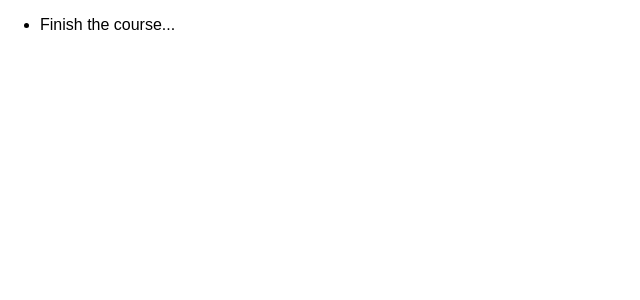
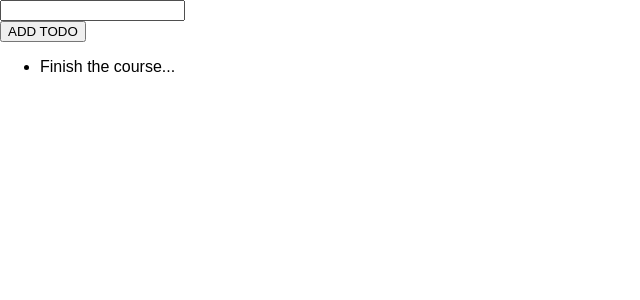
Before and after one commit to Lumi669/Typescriptt-React.js-and-Typescript, a React (Create React App) app: page / in a window 1280 px wide. Shown: the top 300 px of the page, without its empty margins (0-640 px from the left). Built offline with nearby package versions, Linux system fonts and the light colour scheme.

Commit message:
Add form

```diff
--- a/src/App.tsx
+++ b/src/App.tsx
@@ -1,12 +1,13 @@
 import React from "react";
 
 import TodoList from "./components/TodoList";
+import NewTodo from "./components/NewTodo";
 
 const App: React.FC = () => {
   const todos = [{ id: "t1", text: "Finish the course..." }];
   return (
     <div className="App">
-      {/* A component that adds todos */}
+      <NewTodo />
       <TodoList items={todos} />
     </div>
   );
--- /dev/null
+++ b/src/components/NewTodo.tsx
@@ -0,0 +1,15 @@
+import React from "react";
+
+const NewTodo: React.FC = () => {
+  return (
+    <form>
+      <div>
+        <label htmlFor="todo-text"></label>
+        <input type="text" id="todo-text" />
+      </div>
+      <button type="submit">ADD TODO</button>
+    </form>
+  );
+};
+
+export default NewTodo;
```
